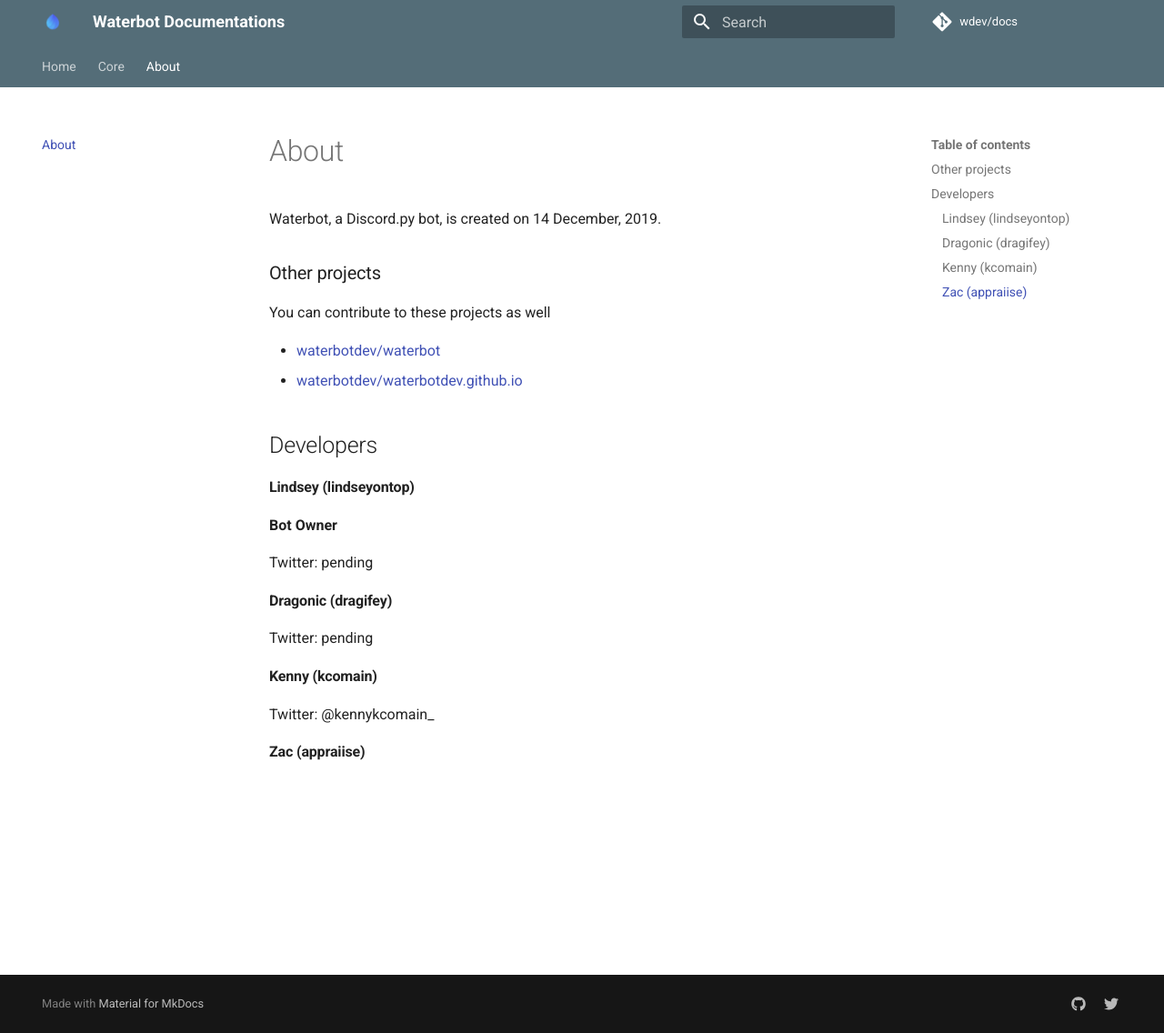
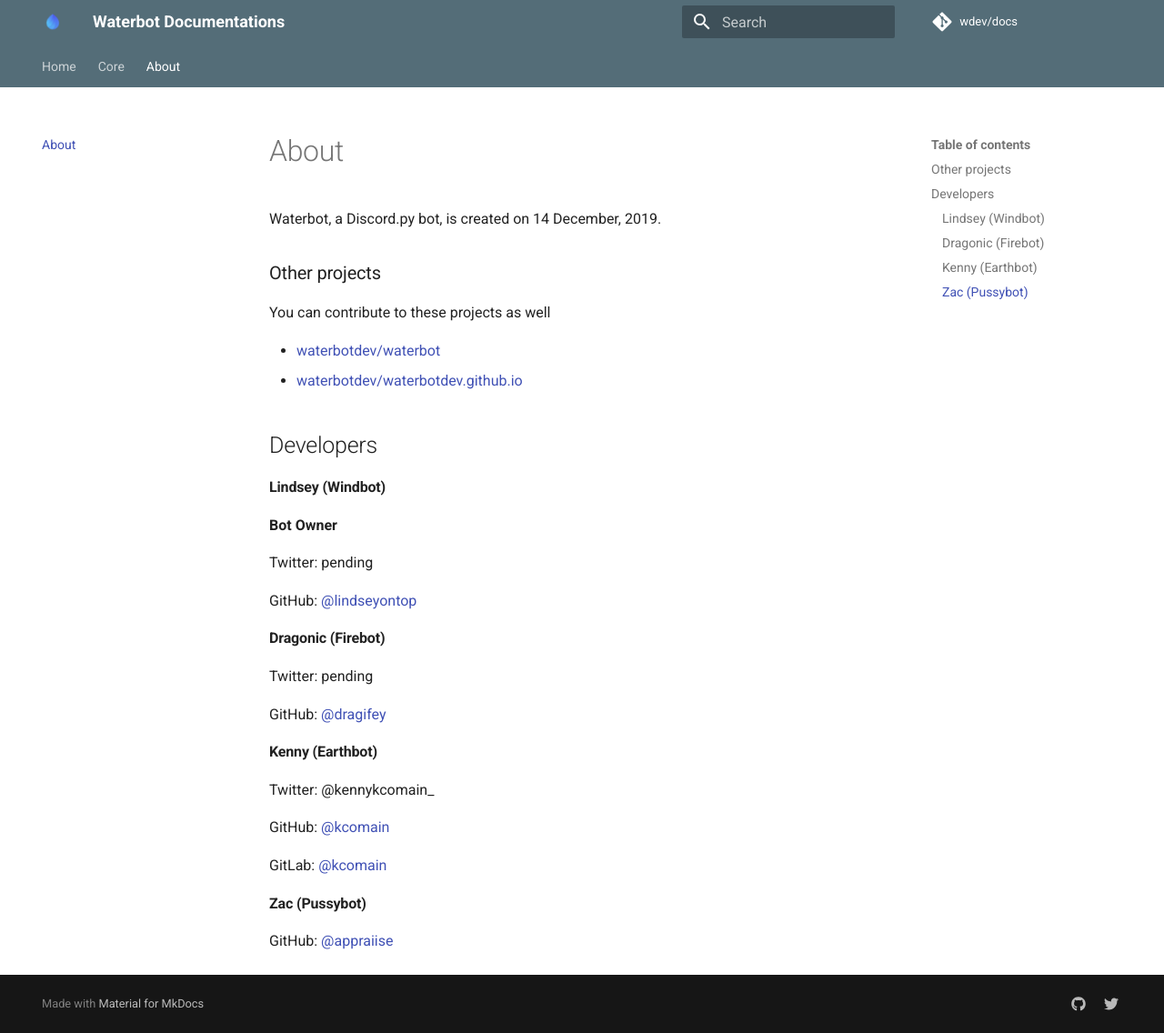
Before and after one commit to waterbotdev/docs, an MkDocs documentation site: the page built from docs/about.md, in a window 1280 px wide and 1136 px high. Shown: the whole window at 91% size. Built offline with MkDocs 1.6.1 and Material for MkDocs 9.7.7, drawn with Linux system fonts in a browser that asks for light colours; comment, search, counter and statistics services are not loaded.

Commit message:
Update developer list

```diff
--- a/docs/about.md
+++ b/docs/about.md
@@ -9,15 +9,24 @@ You can contribute to these projects as well
 
 ## Developers
 
-#### Lindsey (lindseyontop)
+#### Lindsey (Windbot)
 **Bot Owner**
 
 Twitter: pending
 
-#### Dragonic (dragifey)
+GitHub: @lindseyontop
+
+#### Dragonic (Firebot)
 Twitter: pending
 
-#### Kenny (kcomain)
+GitHub: @dragifey
+
+#### Kenny (Earthbot)
 Twitter: @kennykcomain_
 
-#### Zac (appraiise)
+GitHub: @kcomain
+
+GitLab: @kcomain
+
+#### Zac (Pussybot)
+GitHub: @appraiise
```
